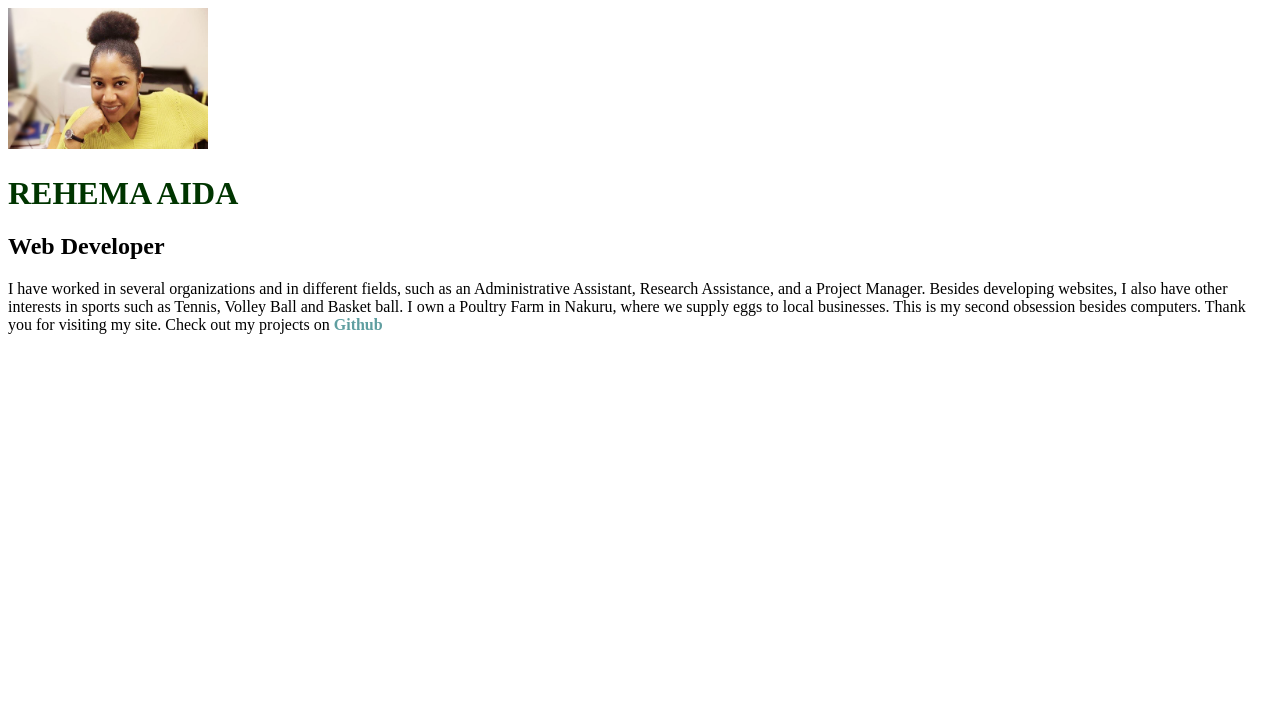
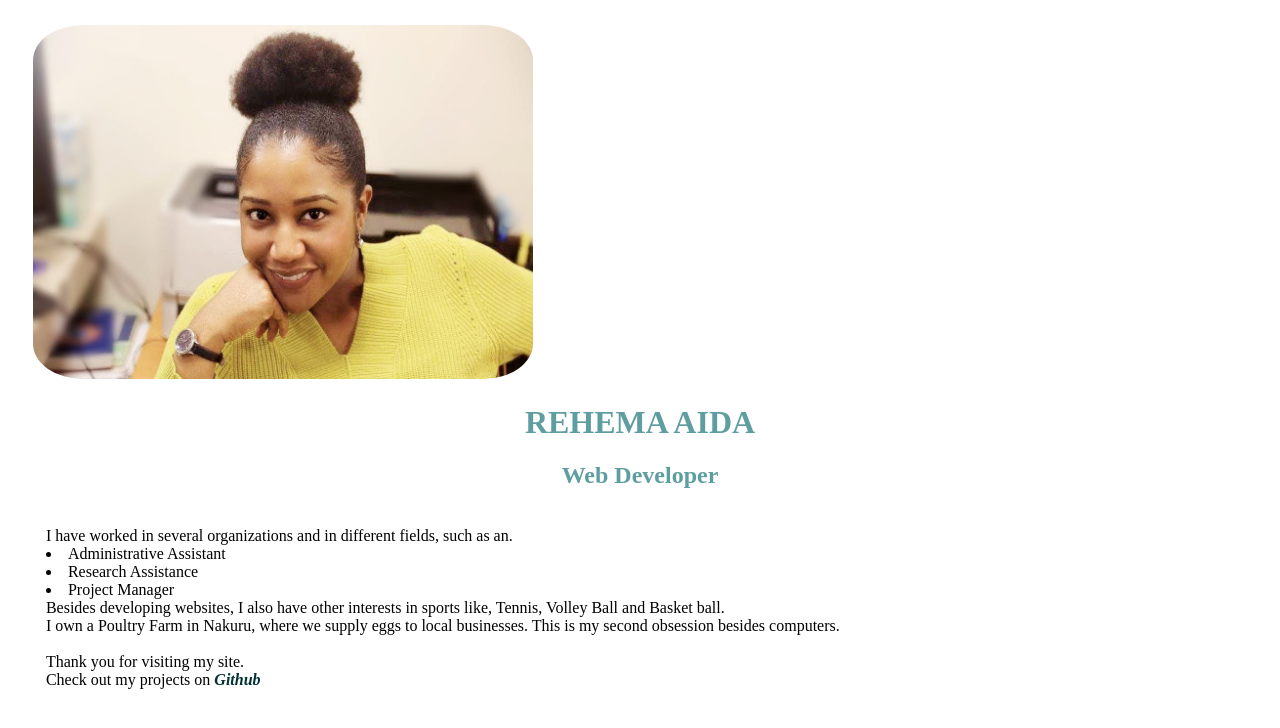
Before and after one commit to Rehema-Aida/personal-website, a plain HTML site: page index.html in a window 1280 px wide. Drawn offline with Linux system fonts and the light colour scheme.

Commit message:
adding styles in css

```diff
--- a/css/styles.css
+++ b/css/styles.css
@@ -1,13 +1,34 @@
 h1  {
-    color: rgb(0, 53, 0);
+    color: rgb(177, 94, 0);
 }
 strong  {
+    color: rgb(0, 49, 51);
+}
+img  {
+    border-radius: 10%;
+    width: 500px;
+}
+.body  {
+  display: flex;
+}
+body  {
+    background-image: grey;
+}
+.left  {
+    flex-direction: column;
+    margin: 25px;
+    justify-content: center;
+}
+h1  {
+    text-align: center;
     color: cadetblue;
 }
-
-.body  {
-  background: linear-gradient(left, grey);
-  display: flex;
-  align-items: center;
-  justify-content: center;
+h2  {
+    text-align: center;
+    color: cadetblue;
 }
+.right  {
+    flex-direction: column;
+    margin: 3%;
+    justify-content:center;
+}
--- a/index.html
+++ b/index.html
@@ -4,16 +4,24 @@
         <title> REHEMA AIDA </title>
         <link href="css/styles.css" rel="stylesheet" type="text/css">
     </head>
+
     <body>
-        <div class=" top ">
+
+    <div class="container">
+        <div class=" left ">
         <img src="seated.jpg" width="200px">
         <h1 class="name"> REHEMA AIDA </h1>
         <h2 class="position"> Web Developer </h2>
         </div>
-        <div class="bottom">
-        <p1> I have worked in several organizations and in different fields, such as an Administrative Assistant, Research Assistance, and a Project Manager. Besides developing websites, I also have other interests in sports such as Tennis, Volley Ball and Basket ball.</p1>
-        <p2> I own a Poultry Farm in Nakuru, where we supply eggs to local businesses. This is my second obsession besides computers. Thank you for visiting my site.</p2>
-        <p3> Check out my projects on <strong>Github</strong></p3>
+    <div class="right">
+        <p1> I have worked in several organizations and in different fields, such as an.</p1>
+        <li>Administrative Assistant</li>
+        <li>Research Assistance</li>
+        <li>Project Manager</li>
+        <p2>Besides developing websites, I also have other interests in sports like, Tennis, Volley Ball and Basket ball.</p2>
+        <p3><br>I own a Poultry Farm in Nakuru, where we supply eggs to local businesses. This is my second obsession besides computers.</br> <br>Thank you for visiting my site.</br></p3>
+        <p4> Check out my projects on <strong><em>Github</em></strong></p4>
         </div>
+    </div>
     </body>
 </html>
```
